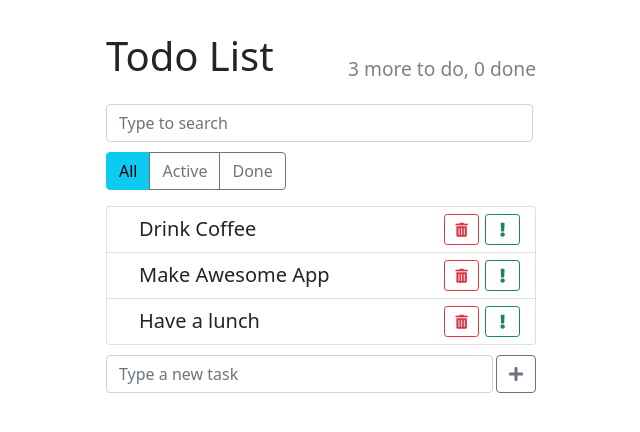
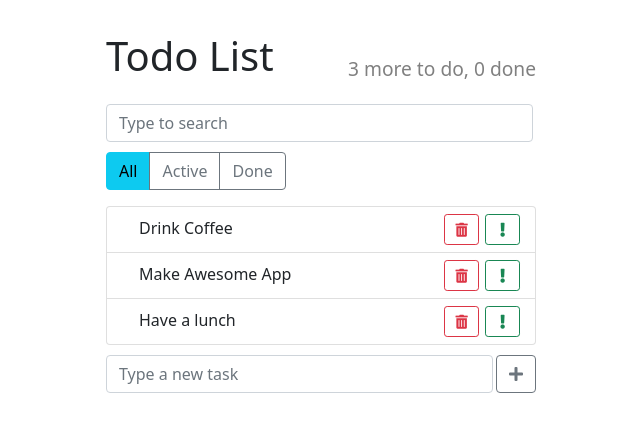
Before and after one commit to maxxtron/React-TodoList-on-class-components, a React (Create React App) app: page / in a window 1280 px wide. Shown: the top 432 px of the page, without its empty margins (319-959 px from the left). Built offline with nearby package versions, Linux system fonts and the light colour scheme.

Commit message:
Update TodoLostItem.css
fixed
.todo-list-item {
    font-size: 1rem;

}

```diff
--- a/src/components/TodoListItem/TodoLostItem.css
+++ b/src/components/TodoListItem/TodoLostItem.css
@@ -1,5 +1,5 @@
 .todo-list-item {
-    font-size: 1.25rem;
+    font-size: 1rem;
 
 }
 
```
